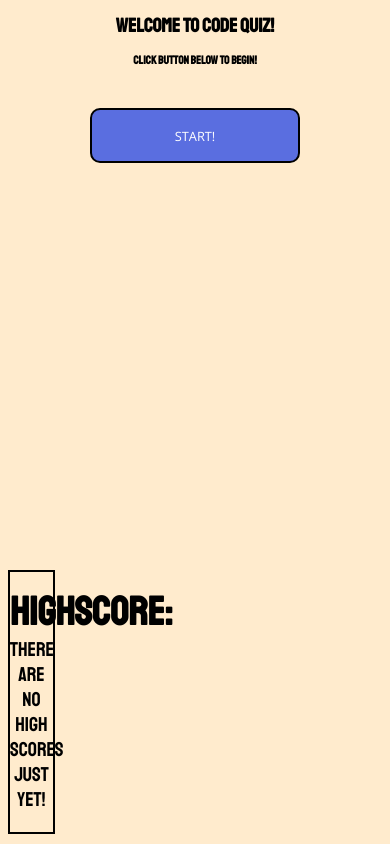
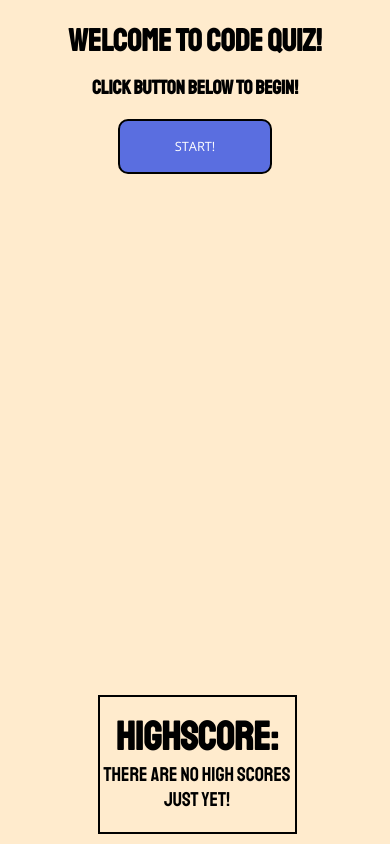
Before and after one commit to kodapassey/Code-Quiz, a plain HTML site: page index.html in a window 390 px wide. Drawn offline with nearby package versions, Linux system fonts and the light colour scheme.

Commit message:
added media queries

```diff
--- a/assets/css/styles.css
+++ b/assets/css/styles.css
@@ -12,7 +12,7 @@ body {
 .secondaryText {
     text-align: center;
     font-size: 3vw;
-    margin-bottom: 40px;
+    margin-bottom: 2%;
     margin-top: 15px;
     font-family: 'Staatliches', cursive;
 }
@@ -25,7 +25,7 @@ body {
     margin: 10px;
     background-color: #5a6ee0;
     color: white;
-    width: 210px;
+    width: 14%;
     height: 55px;
     border: 2px solid black;
     border-radius: 10px;
@@ -73,11 +73,148 @@ body {
 
 #initials {
     border: 2px solid black;
-    width: 142px;
-    height: 25px;
+    width: 10%;
+    height: 5%;
     position: relative;
     text-align: center;
     left: 45%;
     font-family: 'Staatliches', cursive;
-    font-size: 15px;
+    font-size: 100%;
 }
+
+@media screen and (max-width: 500px) {
+
+    .mainText {
+        text-align: center;
+        font-size: 8vw;
+        margin-bottom: 0px;
+        font-family: 'Staatliches', cursive;
+    }
+
+    .secondaryText {
+        text-align: center;
+        font-size: 5vw;
+        margin-bottom: 5%;
+        margin-top: 15px;
+        font-family: 'Staatliches', cursive;
+    }
+
+    .start-btn,
+    .options {
+        font-family: 'Open Sans', sans-serif;
+        position: relative;
+        display: block;
+        margin: 10px;
+        background-color: #5a6ee0;
+        color: white;
+        width: 41%;
+        height: 55px;
+        border: 2px solid black;
+        border-radius: 10px;
+        font-size: 80%;
+        margin-left: auto;
+        margin-right: auto;
+    }
+
+    .highScoreDiv {
+        position: absolute;
+        bottom: 10px;
+        left: 25%;
+        border: 2px solid;
+        width: 50%;
+    }
+
+    .highScoreH1 {
+        font-family: 'Staatliches', cursive;
+        font-size: 40px;
+        margin-bottom: 0px;
+        margin-top: 15px;
+        text-align: center;
+    }
+
+    .highScore {
+        font-family: 'Staatliches', cursive;
+        font-size: 20px;
+        margin-top: 0px;
+        text-align: center;
+    }
+
+    #initials {
+        border: 2px solid black;
+        width: 10%;
+        height: 5%;
+        position: relative;
+        text-align: center;
+        left: 35%;
+        font-family: 'Staatliches', cursive;
+        font-size: 100%;
+    }
+}
+
+@media screen and (max-width: 1000px) {
+    .mainText {
+        text-align: center;
+        font-size: 8vw;
+        margin-bottom: 0px;
+        font-family: 'Staatliches', cursive;
+    }
+
+    .secondaryText {
+        text-align: center;
+        font-size: 5vw;
+        margin-bottom: 5%;
+        margin-top: 15px;
+        font-family: 'Staatliches', cursive;
+    }
+
+    .start-btn,
+    .options {
+        font-family: 'Open Sans', sans-serif;
+        position: relative;
+        display: block;
+        margin: 10px;
+        background-color: #5a6ee0;
+        color: white;
+        width: 41%;
+        height: 55px;
+        border: 2px solid black;
+        border-radius: 10px;
+        font-size: 80%;
+        margin-left: auto;
+        margin-right: auto;
+    }
+
+    .highScoreDiv {
+        position: absolute;
+        bottom: 10px;
+        left: 25%;
+        border: 2px solid;
+        width: 50%;
+    }
+
+    .highScoreH1 {
+        font-family: 'Staatliches', cursive;
+        font-size: 40px;
+        margin-bottom: 0px;
+        margin-top: 15px;
+        text-align: center;
+    }
+
+    .highScore {
+        font-family: 'Staatliches', cursive;
+        font-size: 20px;
+        margin-top: 0px;
+        text-align: center;
+    }
+
+    #initials {
+        border: 2px solid black;
+        width: 10%;
+        height: 5%;
+        position: relative;
+        text-align: center;
+        left: 35%;
+        font-family: 'Staatliches', cursive;
+        font-size: 100%;
+    }
+}
```
